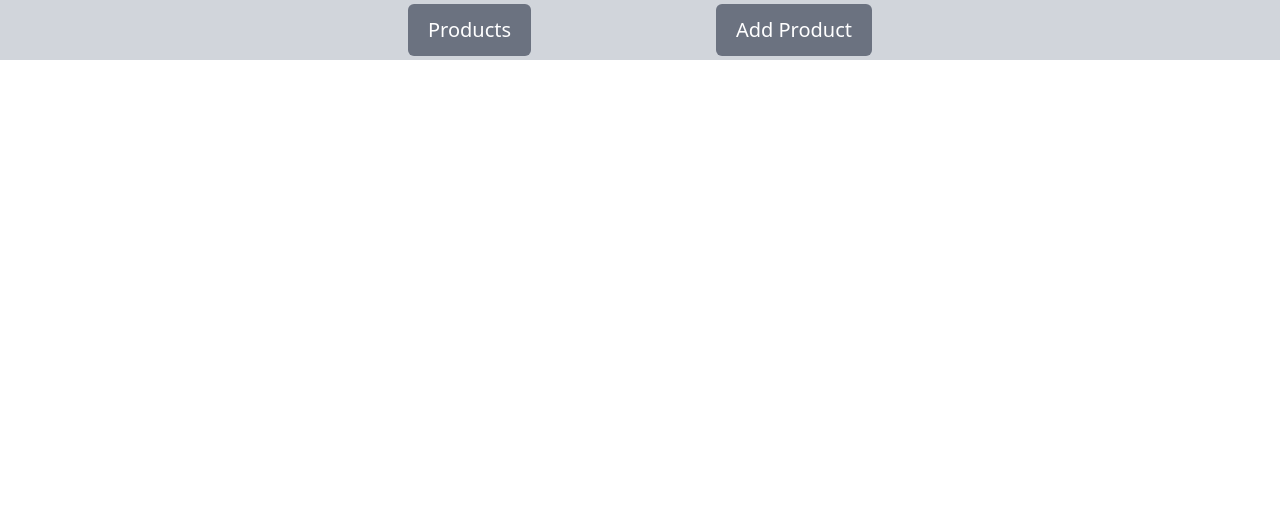
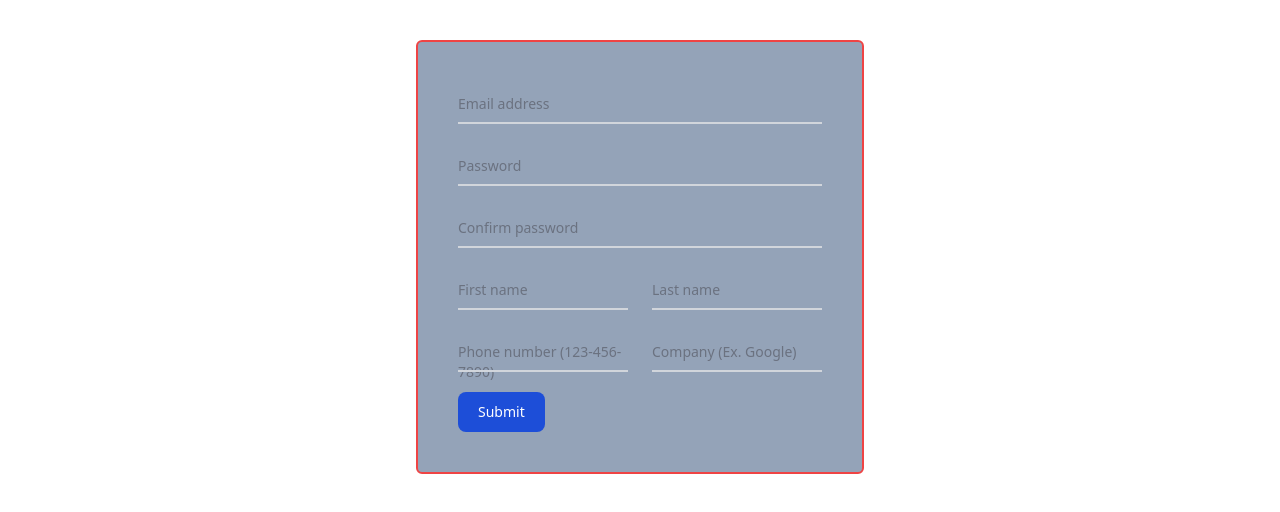
Before and after one commit to Elroy-anaki/Final-Project-Node, a plain HTML site: page Client/index.html in a window 1280 px wide. Drawn offline with nearby package versions, Linux system fonts and the light colour scheme; files that its build step writes are made by us from their sources.

Commit message:
form user

```diff
--- a/Client/index.html
+++ b/Client/index.html
@@ -13,99 +13,124 @@
     <script defer src="script.js"></script>
     <title>Products</title>
   </head>
-  <body>
-    <header class="bg-gray-300">
-      <ul class="w-2/5 m-auto flex justify-between items-center px-6 py-1">
-        <li>
-          <button
-            class="text-xl bg-gray-500 rounded-md px-5 py-3 text-white hover:bg-gray-400"
-          >
-            <a href="#Products" onclick="getProducts()">Products</a>
-          </button>
-        </li>
-        <li>
-          <button
-            class="text-xl bg-gray-500 rounded-md px-5 py-3 text-white hover:bg-gray-400"
-          >
-            <a href="#addProudct" onclick="addProductBtn()">Add Product</a>
-          </button>
-        </li>
-      </ul>
-    </header>
-    <main class="w-3/4 m-auto mt-6">
-      <section id="products-table"></section>
-      <section id="new-product-form">
-        <form
-          class="max-w-md mx-auto border-2 border-slate-500 p-8 rounded-lg hidden"
-        >
+  <body class="mt-10">
+    <form class="max-w-md mx-auto bg-slate-400 rounded-md border-2 border-red-500 p-10">
       <div class="relative z-0 w-full mb-5 group">
         <input
-              type="text"
-              name="productName"
-              id="productName"
-              class="block py-2.5 px-0 w-full text-sm text-gray-900 bg-transparent border-0 border-b-2 border-gray-300 appearance-none dark:border-gray-600 dark:focus:border-blue-500 focus:outline-none focus:ring-0 focus:border-blue-600 peer"
+          type="email"
+          name="floating_email"
+          id="floating_email"
+          class="block py-2.5 px-0 w-full text-sm text-gray-900 bg-transparent border-0 border-b-2 border-gray-300 appearance-none dark:text-white dark:border-gray-600 dark:focus:border-blue-500 focus:outline-none focus:ring-0 focus:border-blue-600 peer"
           placeholder=" "
           required
         />
         <label
-              for="productName"
+          for="floating_email"
           class="peer-focus:font-medium absolute text-sm text-gray-500 dark:text-gray-400 duration-300 transform -translate-y-6 scale-75 top-3 -z-10 origin-[0] peer-focus:start-0 rtl:peer-focus:translate-x-1/4 rtl:peer-focus:left-auto peer-focus:text-blue-600 peer-focus:dark:text-blue-500 peer-placeholder-shown:scale-100 peer-placeholder-shown:translate-y-0 peer-focus:scale-75 peer-focus:-translate-y-6"
-              >Name</label
+          >Email address</label
         >
       </div>
       <div class="relative z-0 w-full mb-5 group">
         <input
-              type="number"
-              name="productPrice"
-              id="productPrice"
-              class="block py-2.5 px-0 w-full text-sm text-gray-900 bg-transparent border-0 border-b-2 border-gray-300 appearance-none dark:border-gray-600 dark:focus:border-blue-500 focus:outline-none focus:ring-0 focus:border-blue-600 peer"
+          type="password"
+          name="floating_password"
+          id="floating_password"
+          class="block py-2.5 px-0 w-full text-sm text-gray-900 bg-transparent border-0 border-b-2 border-gray-300 appearance-none dark:text-white dark:border-gray-600 dark:focus:border-blue-500 focus:outline-none focus:ring-0 focus:border-blue-600 peer"
           placeholder=" "
           required
         />
         <label
-              for="productPrice"
-              class="peer-focus:font-medium absolute text-sm text-gray-500 dark:text-gray-400 duration-300 transform -translate-y-6 scale-75 top-3 -z-10 origin-[0] peer-focus:start-0 rtl:peer-focus:translate-x-1/4 rtl:peer-focus:left-auto peer-focus:text-blue-600 peer-focus:dark:text-blue-500 peer-placeholder-shown:scale-100 peer-placeholder-shown:translate-y-0 peer-focus:scale-75 peer-focus:-translate-y-6"
-              >Price</label
+          for="floating_password"
+          class="peer-focus:font-medium absolute text-sm text-gray-500 dark:text-gray-400 duration-300 transform -translate-y-6 scale-75 top-3 -z-10 origin-[0] peer-focus:start-0 rtl:peer-focus:translate-x-1/4 peer-focus:text-blue-600 peer-focus:dark:text-blue-500 peer-placeholder-shown:scale-100 peer-placeholder-shown:translate-y-0 peer-focus:scale-75 peer-focus:-translate-y-6"
+          >Password</label
+        >
+      </div>
+      <div class="relative z-0 w-full mb-5 group">
+        <input
+          type="password"
+          name="repeat_password"
+          id="floating_repeat_password"
+          class="block py-2.5 px-0 w-full text-sm text-gray-900 bg-transparent border-0 border-b-2 border-gray-300 appearance-none dark:text-white dark:border-gray-600 dark:focus:border-blue-500 focus:outline-none focus:ring-0 focus:border-blue-600 peer"
+          placeholder=" "
+          required
+        />
+        <label
+          for="floating_repeat_password"
+          class="peer-focus:font-medium absolute text-sm text-gray-500 dark:text-gray-400 duration-300 transform -translate-y-6 scale-75 top-3 -z-10 origin-[0] peer-focus:start-0 rtl:peer-focus:translate-x-1/4 peer-focus:text-blue-600 peer-focus:dark:text-blue-500 peer-placeholder-shown:scale-100 peer-placeholder-shown:translate-y-0 peer-focus:scale-75 peer-focus:-translate-y-6"
+          >Confirm password</label
+        >
+      </div>
+      <div class="grid md:grid-cols-2 md:gap-6">
+        <div class="relative z-0 w-full mb-5 group">
+          <input
+            type="text"
+            name="floating_first_name"
+            id="floating_first_name"
+            class="block py-2.5 px-0 w-full text-sm text-gray-900 bg-transparent border-0 border-b-2 border-gray-300 appearance-none dark:text-white dark:border-gray-600 dark:focus:border-blue-500 focus:outline-none focus:ring-0 focus:border-blue-600 peer"
+            placeholder=" "
+            required
+          />
+          <label
+            for="floating_first_name"
+            class="peer-focus:font-medium absolute text-sm text-gray-500 dark:text-gray-400 duration-300 transform -translate-y-6 scale-75 top-3 -z-10 origin-[0] peer-focus:start-0 rtl:peer-focus:translate-x-1/4 peer-focus:text-blue-600 peer-focus:dark:text-blue-500 peer-placeholder-shown:scale-100 peer-placeholder-shown:translate-y-0 peer-focus:scale-75 peer-focus:-translate-y-6"
+            >First name</label
           >
         </div>
         <div class="relative z-0 w-full mb-5 group">
           <input
             type="text"
-              name="productDescription"
-              id="productDescription"
-              class="block py-2.5 px-0 w-full text-sm text-gray-900 bg-transparent border-0 border-b-2 border-gray-300 appearance-none dark:border-gray-600 dark:focus:border-blue-500 focus:outline-none focus:ring-0 focus:border-blue-600 peer"
+            name="floating_last_name"
+            id="floating_last_name"
+            class="block py-2.5 px-0 w-full text-sm text-gray-900 bg-transparent border-0 border-b-2 border-gray-300 appearance-none dark:text-white dark:border-gray-600 dark:focus:border-blue-500 focus:outline-none focus:ring-0 focus:border-blue-600 peer"
             placeholder=" "
+            required
           />
           <label
-              for="productDescription"
-              class="peer-focus:font-medium absolute text-sm text-gray-500 dark:text-gray-400 duration-300 transform -translate-y-6 scale-75 top-3 -z-10 origin-[0] peer-focus:start-0 rtl:peer-focus:translate-x-1/4 rtl:peer-focus:left-auto peer-focus:text-blue-600 peer-focus:dark:text-blue-500 peer-placeholder-shown:scale-100 peer-placeholder-shown:translate-y-0 peer-focus:scale-75 peer-focus:-translate-y-6"
-              >Description</label
+            for="floating_last_name"
+            class="peer-focus:font-medium absolute text-sm text-gray-500 dark:text-gray-400 duration-300 transform -translate-y-6 scale-75 top-3 -z-10 origin-[0] peer-focus:start-0 rtl:peer-focus:translate-x-1/4 peer-focus:text-blue-600 peer-focus:dark:text-blue-500 peer-placeholder-shown:scale-100 peer-placeholder-shown:translate-y-0 peer-focus:scale-75 peer-focus:-translate-y-6"
+            >Last name</label
+          >
+        </div>
+      </div>
+      <div class="grid md:grid-cols-2 md:gap-6">
+        <div class="relative z-0 w-full mb-5 group">
+          <input
+            type="tel"
+            pattern="[0-9]{3}-[0-9]{3}-[0-9]{4}"
+            name="floating_phone"
+            id="floating_phone"
+            class="block py-2.5 px-0 w-full text-sm text-gray-900 bg-transparent border-0 border-b-2 border-gray-300 appearance-none dark:text-white dark:border-gray-600 dark:focus:border-blue-500 focus:outline-none focus:ring-0 focus:border-blue-600 peer"
+            placeholder=" "
+            required
+          />
+          <label
+            for="floating_phone"
+            class="peer-focus:font-medium absolute text-sm text-gray-500 dark:text-gray-400 duration-300 transform -translate-y-6 scale-75 top-3 -z-10 origin-[0] peer-focus:start-0 rtl:peer-focus:translate-x-1/4 peer-focus:text-blue-600 peer-focus:dark:text-blue-500 peer-placeholder-shown:scale-100 peer-placeholder-shown:translate-y-0 peer-focus:scale-75 peer-focus:-translate-y-6"
+            >Phone number (123-456-7890)</label
           >
         </div>
         <div class="relative z-0 w-full mb-5 group">
           <input
-              type="url"
-              name="productImage"
-              id="productImage"
-              class="block py-2.5 px-0 w-full text-sm text-gray-900 bg-transparent border-0 border-b-2 border-gray-300 appearance-none dark:border-gray-600 dark:focus:border-blue-500 focus:outline-none focus:ring-0 focus:border-blue-600 peer"
+            type="text"
+            name="floating_company"
+            id="floating_company"
+            class="block py-2.5 px-0 w-full text-sm text-gray-900 bg-transparent border-0 border-b-2 border-gray-300 appearance-none dark:text-white dark:border-gray-600 dark:focus:border-blue-500 focus:outline-none focus:ring-0 focus:border-blue-600 peer"
             placeholder=" "
+            required
           />
           <label
-              for="productImage"
-              class="peer-focus:font-medium absolute text-sm text-gray-500 dark:text-gray-400 duration-300 transform -translate-y-6 scale-75 top-3 -z-10 origin-[0] peer-focus:start-0 rtl:peer-focus:translate-x-1/4 rtl:peer-focus:left-auto peer-focus:text-blue-600 peer-focus:dark:text-blue-500 peer-placeholder-shown:scale-100 peer-placeholder-shown:translate-y-0 peer-focus:scale-75 peer-focus:-translate-y-6"
-              >Image (URL)</label
+            for="floating_company"
+            class="peer-focus:font-medium absolute text-sm text-gray-500 dark:text-gray-400 duration-300 transform -translate-y-6 scale-75 top-3 -z-10 origin-[0] peer-focus:start-0 rtl:peer-focus:translate-x-1/4 peer-focus:text-blue-600 peer-focus:dark:text-blue-500 peer-placeholder-shown:scale-100 peer-placeholder-shown:translate-y-0 peer-focus:scale-75 peer-focus:-translate-y-6"
+            >Company (Ex. Google)</label
           >
         </div>
-          <div class="text-center">
+      </div>
       <button
         type="submit"
         class="text-white bg-blue-700 hover:bg-blue-800 focus:ring-4 focus:outline-none focus:ring-blue-300 font-medium rounded-lg text-sm w-full sm:w-auto px-5 py-2.5 text-center dark:bg-blue-600 dark:hover:bg-blue-700 dark:focus:ring-blue-800"
       >
-              Add Product
+        Submit
       </button>
-          </div>
     </form>
-      </section>
-    </main>
   </body>
 </html>
--- a/Client/script.js
+++ b/Client/script.js
@@ -1,7 +1,7 @@
 const baseUrl = "http://localhost:3000/products";
 
 const productsTB = document.querySelector("#products-table");
-const newProductForm = document.querySelector("#new-product-form");
+// const newProductForm = document.querySelector("#new-product-form");
 const form = document.querySelector("form");
 
 async function getProducts() {
@@ -90,3 +90,7 @@ function addProductBtn() {
     productsTB.innerHTML = '';
     form.style.display = 'block';
 }
+
+function test(){
+  alert("FSFF")
+}
--- a/Server/Controllers/user.controller.js
+++ b/Server/Controllers/user.controller.js
@@ -22,6 +22,10 @@ module.exports = {
       // Get the email + password
       const { userEmail, userPassword } = req.body;
 
+      if(!userEmail || !userPassword){
+
+      }
+
       // Find the user with email + check if exist?!
       const user = await userModel.findOne({ userEmail });
       if (!user) throw "The user doesn't exist!";
```
Also changed, not shown: Server/Routes/Product.route.js (+6 -3 lines). Lines whose indentation alone changed are shown as unchanged.
